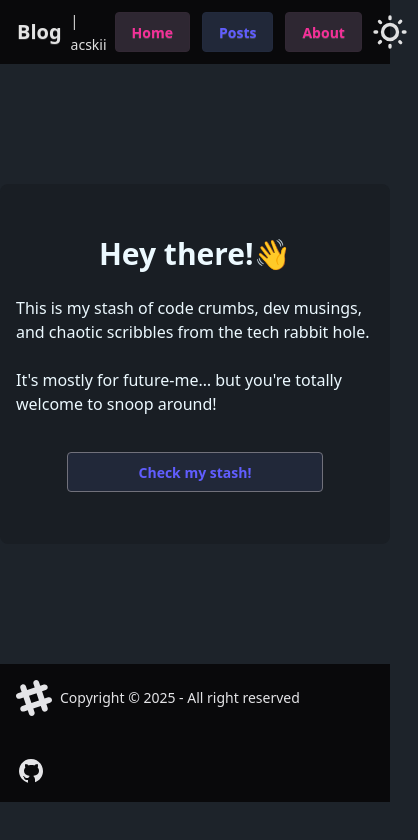
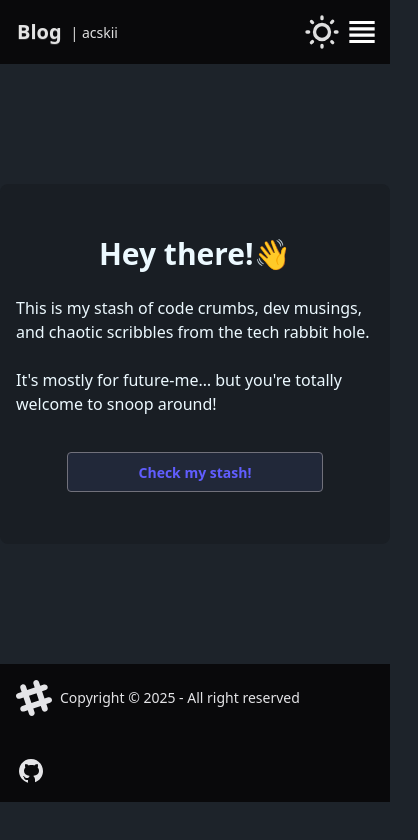
Before and after one commit to acskii/blog, a React (Vite) app: page / in a window 390 px wide. Shown: the top 840 px of the page, 418 px wide, since content can reach past the window. Built offline with nearby package versions, Linux system fonts and the light colour scheme.

Commit message:
fix: mobile screen size
adjusted size of post cards to fit screen, unlike before.
navbar navigation is condensed into a dropdown menu on smaller screens.
+ accent style fixes

```diff
--- /dev/null
+++ b/src/components/DropdownMenu.jsx
@@ -0,0 +1,52 @@
+import { Link } from "react-router-dom";
+
+function DropdownMenu() {
+  return (
+    <div className="dropdown dropdown-end inline lg:hidden">
+      <div className="tooltip tooltip-bottom" data-tip="Menu">
+        <button tabIndex={0} role="button" className="btn btn-ghost btn-circle">
+          <svg
+            viewBox="0 0 24 24"
+            xmlns="http://www.w3.org/2000/svg"
+            fill="#ffffff"
+          >
+            <g id="SVGRepo_bgCarrier" stroke-width="0"></g>
+            <g
+              id="SVGRepo_tracerCarrier"
+              stroke-linecap="round"
+              stroke-linejoin="round"
+            ></g>
+            <g id="SVGRepo_iconCarrier">
+              {" "}
+              <rect x="0" fill="none" width="24" height="24"></rect>{" "}
+              <g>
+                {" "}
+                <path d="M4 19h16v-2H4v2zm16-6H4v2h16v-2zM4 9v2h16V9H4zm16-4H4v2h16V5z"></path>{" "}
+              </g>{" "}
+            </g>
+          </svg>
+        </button>
+      </div>
+      <ul className="dropdown-content menu text-right text-sm lg:text-md bg-neutral items-end mt-3 w-screen p-3">
+        <h2 className="menu-title pr-8">Menu</h2>
+        <li>
+          <Link to="/home">
+            <button className="btn btn-ghost font-bold h-5">Home</button>
+          </Link>
+        </li>
+        <li>
+          <Link to="/posts">
+            <button className="btn btn-ghost font-bold h-5">Posts</button>
+          </Link>
+        </li>
+        <li>
+          <Link to="/about">
+            <button className="btn btn-ghost font-bold h-5">About</button>
+          </Link>
+        </li>
+      </ul>
+    </div>
+  );
+}
+
+export default DropdownMenu;
--- a/src/components/NavBar.jsx
+++ b/src/components/NavBar.jsx
@@ -1,20 +1,20 @@
-
 import { Link } from "react-router-dom";
 import links from "../links.json";
 import ThemeControl from "./ThemeControl";
+import DropdownMenu from "./DropdownMenu";
 
 function NavBar() {
     return (
-        <div id="navbar" className="navbar sticky top-0 light:bg-accent bg-neutral flex flex-row gap-2">
+        <div id="navbar" className="navbar sticky top-0 light:bg-accent bg-neutral flex flex-row gap-2 z-50">
             <div id="navbar-home" className="navbar-start">
                 <Link to="/">
                     <button className="btn btn-ghost text-xl font-bold p-2">Blog</button>
                 </Link>
                 <a href={links.github}>
-                    <span className="text-sm sm:text-base">| acskii</span>
+                    <span className="text-sm text-nowrap">| acskii</span>
                 </a>
             </div>
-            <div id="navbar-tabs" className="navbar-center flex flex-row gap-3">
+            <div id="navbar-tabs" className="hidden lg:flex navbar-center flex-row gap-3">
                 <Link to="/home">
                     <button className="btn btn-soft btn-secondary md:text-lg sm:text-sm font-bold">Home</button>
                 </Link>
@@ -27,6 +27,7 @@ function NavBar() {
             </div>
             <div className="navbar-end">
                 <ThemeControl />
+                <DropdownMenu />
             </div>
         </div>
     );
--- a/src/components/PostCard.jsx
+++ b/src/components/PostCard.jsx
@@ -15,7 +15,7 @@ function PostCard({post}) {
                 Written by {post.author}
                 </p>
                 <p className="font-semibold mt-2">
-                    <Link to={postLink} className="underline decoration-sky-400 underline-offset-3 hover:decoration-2 dark:text-white">Read post &rarr;</Link>
+                    <Link to={postLink} className="underline decoration-secondary underline-offset-3 hover:decoration-2 dark:text-white">Read post &rarr;</Link>
                 </p>
             </div>
             <TagList tags={post.tags} />
--- a/src/components/PostList.jsx
+++ b/src/components/PostList.jsx
@@ -2,7 +2,7 @@ import PostCard from './PostCard';
 
 function PostList({posts}) {
     return (
-        <section id="post-list" className="flex flex-col gap-5 items-center justify-start w-sm md:w-lg">
+        <section id="post-list" className="flex flex-col gap-5 items-center justify-start w-full sm:w-lg">
             {posts.map(post => {
                 return <PostCard post={post}/>
             })}
--- a/src/components/TagList.jsx
+++ b/src/components/TagList.jsx
@@ -2,7 +2,7 @@ import TagBadge from "./TagBadge";
 
 function TagList({tags}) {
     return (
-    <div className="flex flex-row justify-start items-start gap-4">
+    <div className="grid grid-cols-1 sm:grid-cols-2 md:grid-cols-3 gap-4">
         {tags.map((tag, i) => {
             return <TagBadge text={tag} key={i}/>
         })}
--- a/src/index.css
+++ b/src/index.css
@@ -6,7 +6,6 @@
   themes: nord, dark --default;
 }
 @custom-variant light (&:where([data-theme=nord], [data-theme=nord] *));
-@custom-variant dark (&:where([data-theme=dark], [data-theme=dark] *));
 
 :root {
   font-family: system-ui, Avenir, Helvetica, Arial, sans-serif;
```
